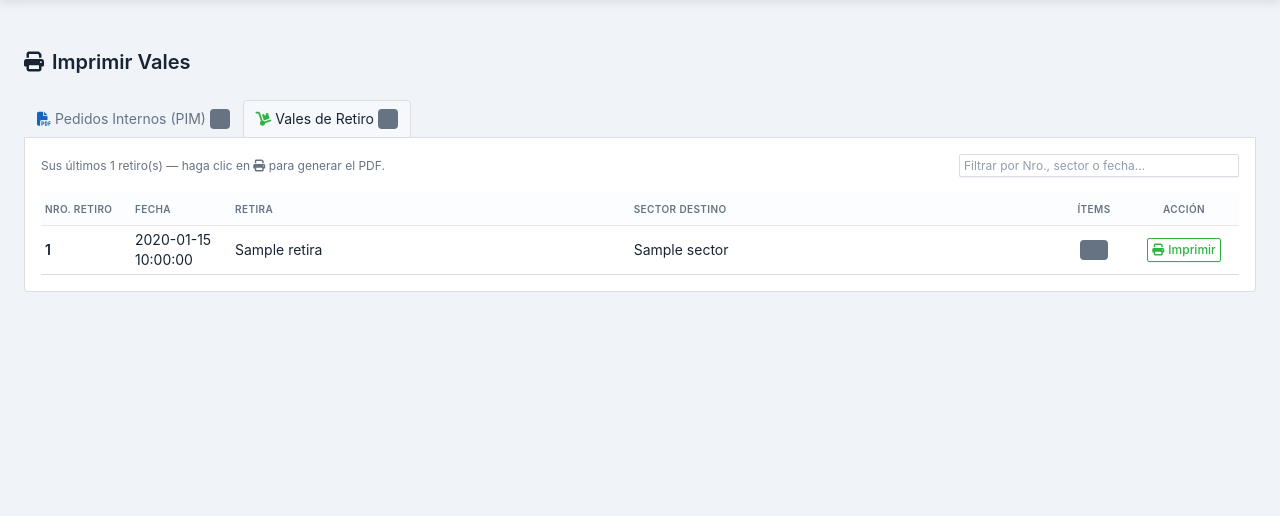
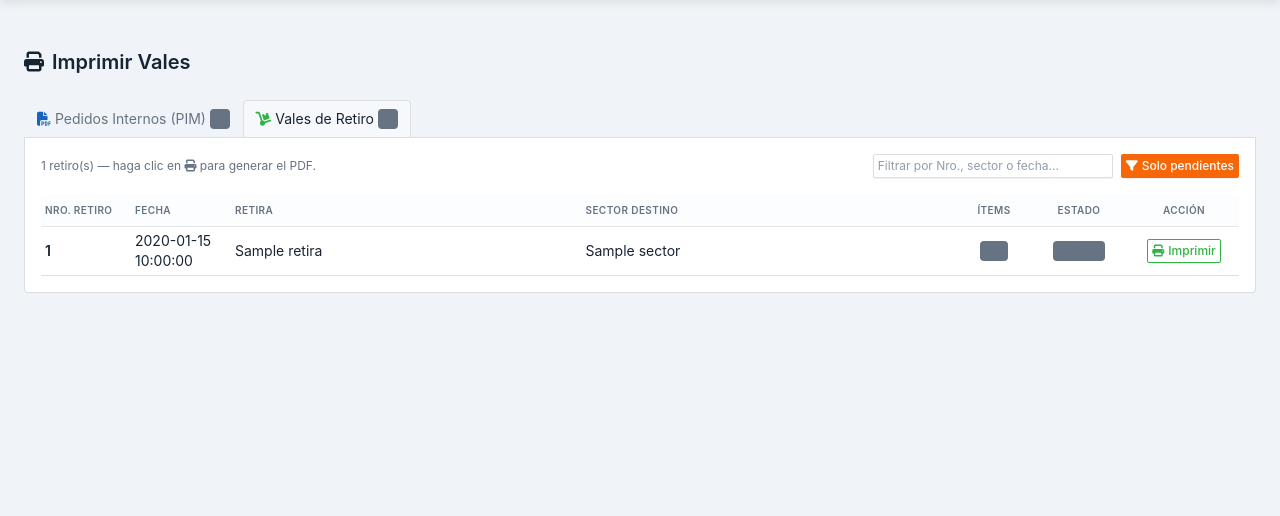
Before and after one commit to gouxgle/comprasrefsa, a Flask app: template templates/imprimir.html in a window 1280 px wide, after a click that opens the changed part. Shown: the part 72-588 px from the top of the page. Run offline with Flask 3, Linux system fonts and the light colour scheme; the template is opened without the code that fills it: most values are stand-ins (such as "Sample title", 1, 10 or a date in 2020); some libraries are stand-ins or nearby versions.

Commit message:
feat: filtro pendientes en listado de vales de retiro
Por defecto muestra solo estado=30 (pendiente). Botón "Ver todos"
desactiva el filtro (?todos=1). Agrega columna Estado con badges.

Co-Authored-By: Claude Sonnet 4.6 <noreply@anthropic.com>

```diff
--- a/templates/imprimir.html
+++ b/templates/imprimir.html
@@ -108,12 +108,23 @@
 
     <!-- ── Retiros ────────────────────────────────────────────── -->
     <div class="tab-pane fade" id="tab-retiro" role="tabpanel">
-        <div class="d-flex align-items-center justify-content-between mb-3">
-            <span class="text-muted small">
-                Sus últimos {{ retiros|length }} retiro(s) — haga clic en <i class="fas fa-print"></i> para generar el PDF.
+        <div class="d-flex align-items-center gap-2 mb-3 flex-wrap">
+            <span class="text-muted small me-auto">
+                {{ retiros|length }} retiro(s){% if solo_pendientes %} pendientes{% endif %} — haga clic en <i class="fas fa-print"></i> para generar el PDF.
             </span>
             <input type="search" id="filtroRetiro" class="form-control form-control-sm filter-input"
-                   placeholder="Filtrar por Nro., sector o fecha…" autocomplete="off">
+                   style="max-width:240px" placeholder="Filtrar por Nro., sector o fecha…" autocomplete="off">
+            {% if solo_pendientes %}
+            <a href="{{ url_for('imprimir.imprimir', todos=1) }}"
+               class="btn btn-sm btn-outline-secondary text-nowrap">
+                <i class="fas fa-eye me-1"></i>Ver todos
+            </a>
+            {% else %}
+            <a href="{{ url_for('imprimir.imprimir') }}"
+               class="btn btn-sm btn-warning text-nowrap">
+                <i class="fas fa-filter me-1"></i>Solo pendientes
+            </a>
+            {% endif %}
         </div>
 
         {% if retiros %}
@@ -126,6 +137,7 @@
                         <th>Retira</th>
                         <th>Sector destino</th>
                         <th style="width:70px" class="text-center">Ítems</th>
+                        <th style="width:100px" class="text-center">Estado</th>
                         <th style="width:110px" class="text-center">Acción</th>
                     </tr>
                 </thead>
@@ -138,6 +150,17 @@
                         <td>{{ r.sector }}</td>
                         <td class="text-center">
                             <span class="badge bg-secondary">{{ r.total }}</span>
+                        </td>
+                        <td class="text-center">
+                            {% if r.estado == 30 %}
+                            <span class="badge bg-warning text-dark">Pendiente</span>
+                            {% elif r.estado == 32 %}
+                            <span class="badge bg-success">Retirado</span>
+                            {% elif r.estado == 37 %}
+                            <span class="badge bg-danger">Baja</span>
+                            {% else %}
+                            <span class="badge bg-secondary">{{ r.estado }}</span>
+                            {% endif %}
                         </td>
                         <td class="text-center">
                             <a href="/imprimir_retiro/{{ r.id }}" target="_blank"
@@ -153,7 +176,7 @@
         {% else %}
         <div class="text-center py-5 text-muted">
             <i class="fas fa-inbox fa-3x mb-3"></i>
-            <p class="mb-0">No tiene Vales de Retiro registrados.</p>
+            <p class="mb-0">No hay vales de retiro{% if solo_pendientes %} pendientes{% endif %}.</p>
         </div>
         {% endif %}
     </div>
```
Also changed, not shown: modulos/imprimir.py (+18 -11 lines).
